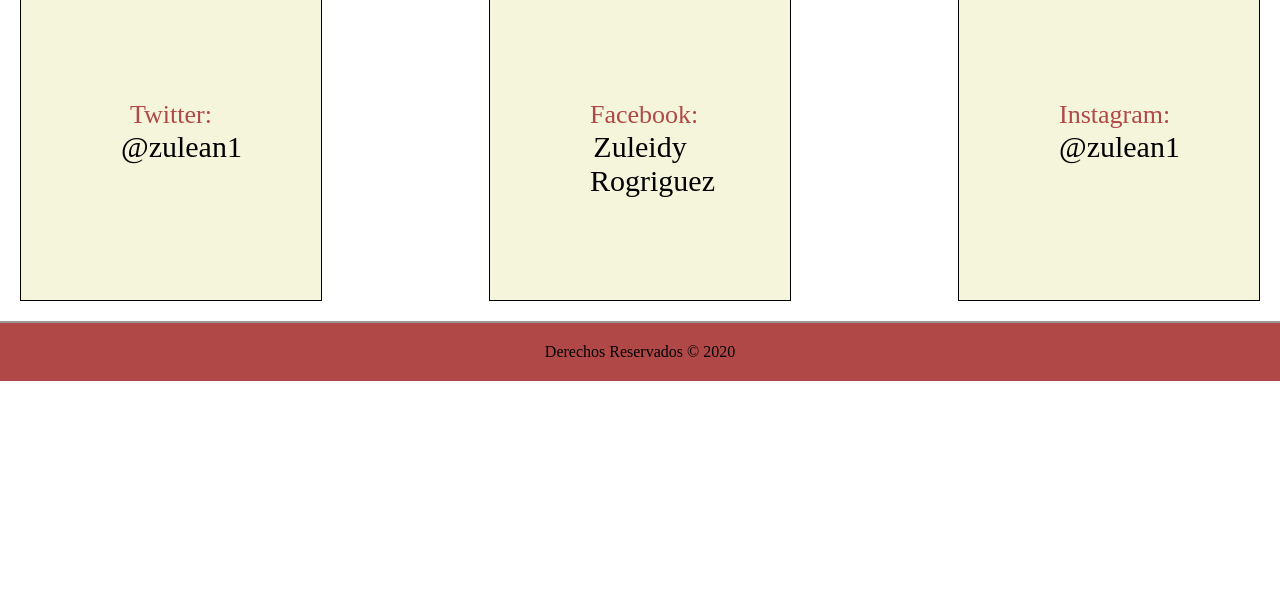
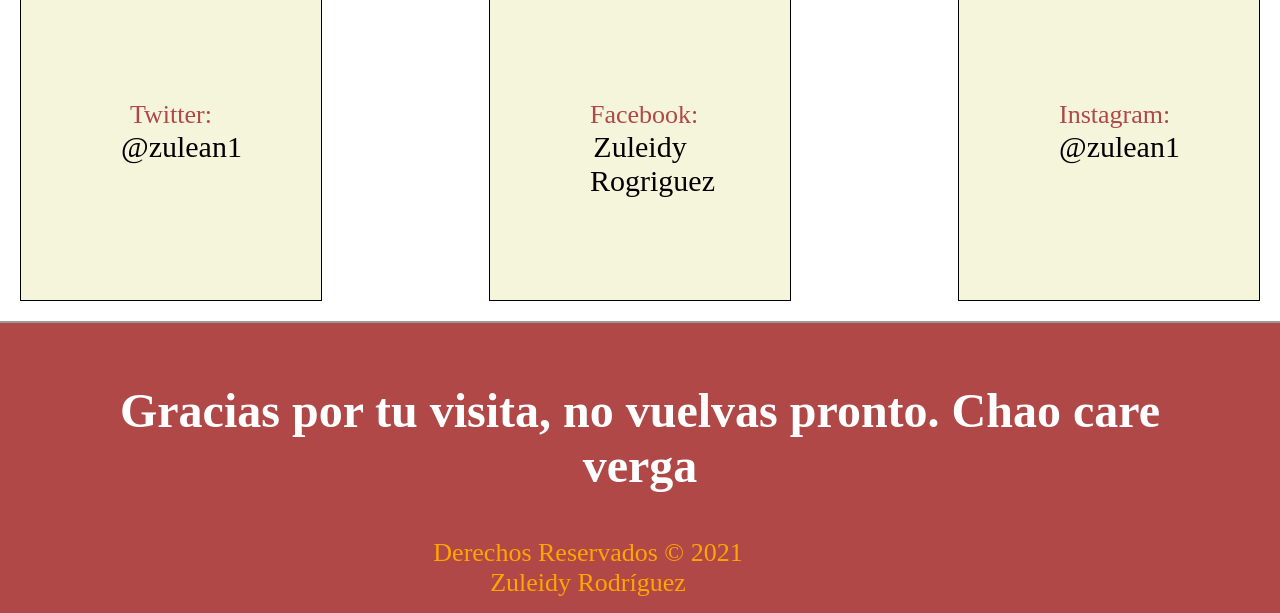
Before and after one commit to zulean1/Paginas-Web, a PHP site: page /public/views/Pagina.html in a window 1280 px wide. Shown: the part 1975-2588 px from the top of the page. Before the commit the page ends 2356 px from the top, so only its background shows below. Run offline with PHP 8.4, Linux system fonts and the light colour scheme.

Commit message:
agregando estilos a la carpeta Pagina a la seccion de footer. Primera version oficial culminada

```diff
--- a/Pagina/public/css/estilo.css
+++ b/Pagina/public/css/estilo.css
@@ -220,6 +220,7 @@
 }
 
 .container_card .contactos{
+
     width: 60%;
     margin-right: 20%;
     margin-left: 20%;
@@ -252,10 +253,38 @@
 }
 
 .footer{
+    height: 250px;
     background: #B04848;
     clear: both;
-    text-align: center;
     padding: 20px;
     border-top: 2px solid #999999;
 
 }
+
+.lema{
+
+    margin: 20px;
+    padding: 20px;
+
+
+}
+
+.lema_text{
+    color:white;
+    font-size: 48px;
+    font-weight: 700;
+    text-align: center;
+}
+
+.derechos{
+    width: 90%;
+    margin: 5px;
+    padding: 5px;
+
+}
+.derechos__text{
+    color: orange;
+    font-size: 26px;
+    font-weight: 300;
+    text-align: center;
+}
--- a/Pagina/public/views/Pagina.html
+++ b/Pagina/public/views/Pagina.html
@@ -164,7 +164,14 @@
            </section>
        </main>
         <footer class="footer">
-        	Derechos Reservados &copy; 2020
+            <div class="lema">
+                <p class="lema_text">Gracias por tu visita, no vuelvas pronto. Chao care verga</p>
+            </div>
+            <div class="derechos">
+        	<p class="derechos__text">Derechos Reservados &copy; 2021
+            </p>
+            <p class="derechos__text">Zuleidy Rodríguez</p>
+            </div>
         </footer>
 
 
```
